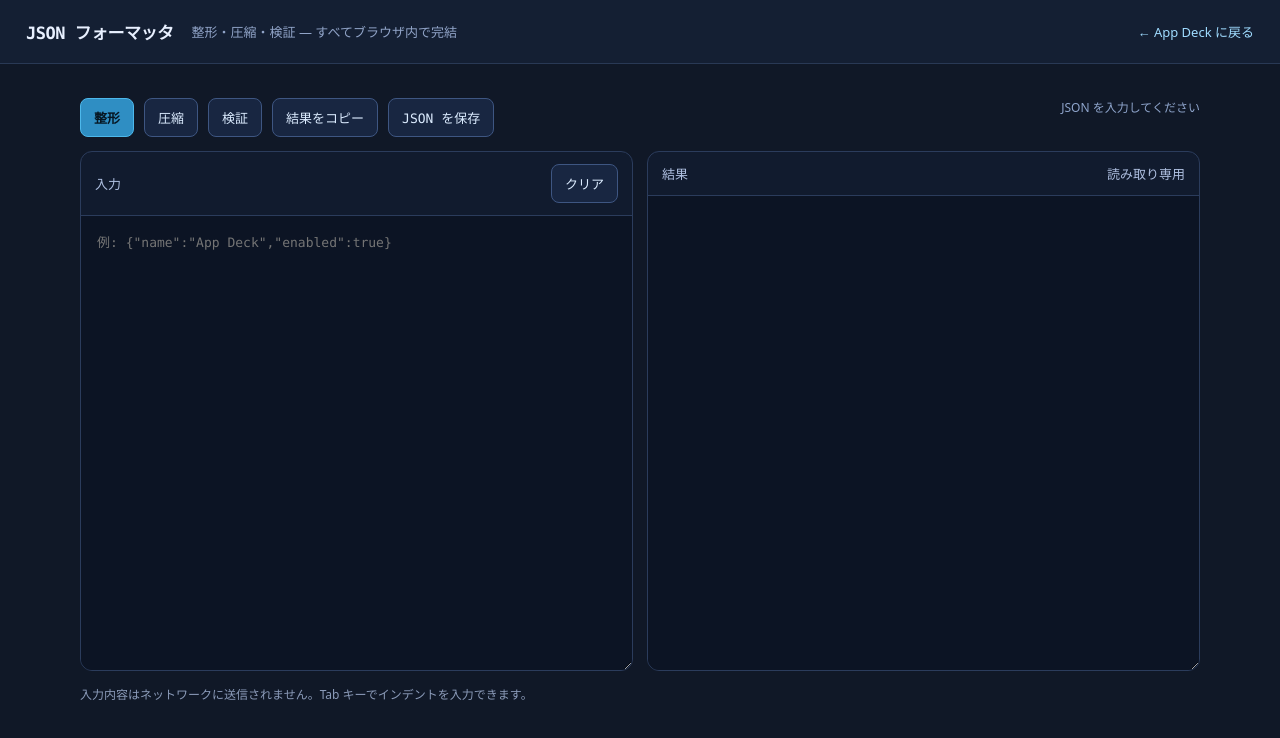
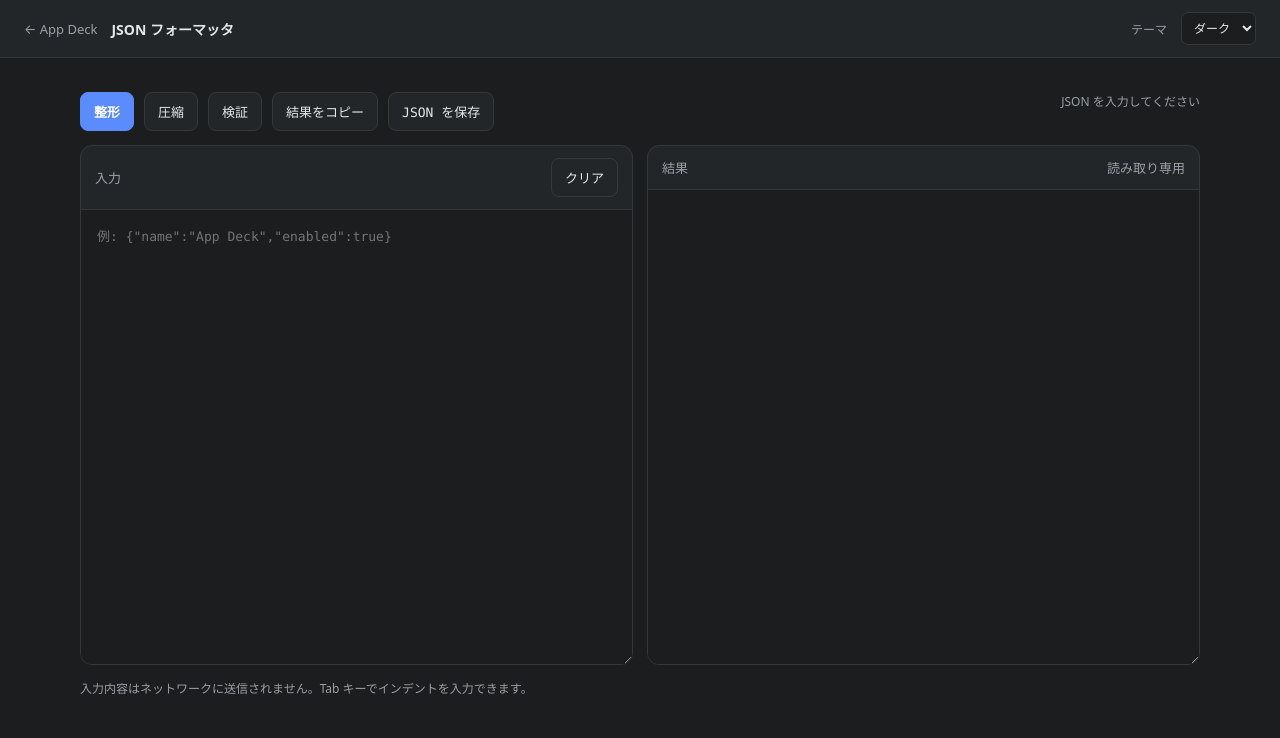
Before and after one commit to arms22/AppDeck, a website: page apps/json-formatter/index.html in a window 1280 px wide. Drawn offline with Linux system fonts and the light colour scheme.

Commit message:
up-to-date

```diff
--- a/apps/json-formatter/index.html
+++ b/apps/json-formatter/index.html
@@ -3,27 +3,24 @@
 <head>
   <meta charset="UTF-8" />
   <meta name="viewport" content="width=device-width, initial-scale=1.0" />
-  <meta name="theme-color" content="#101827" />
+  <meta name="theme-color" content="#1b1d1f" />
   <title>JSON フォーマッタ | App Deck</title>
   <style>
-    :root { color-scheme: dark; font-family: ui-monospace, SFMono-Regular, Consolas, "Yu Gothic UI", monospace; background: #101827; color: #e8f0ff; }
+    :root { color-scheme: dark; font-family: ui-monospace, SFMono-Regular, Consolas, "Yu Gothic UI", monospace; background: var(--app-bg); color: var(--app-text); }
     * { box-sizing: border-box; } body { margin: 0; min-height: 100vh; } button, textarea { font: inherit; }
-    header { min-height: 64px; display: flex; align-items: center; gap: 18px; padding: 0 26px; border-bottom: 1px solid #293955; background: #141f33; }
-    h1 { margin: 0; font-size: 17px; letter-spacing: -.03em; } .tagline { color: #91a4c8; font-family: system-ui, sans-serif; font-size: 13px; }
-    .back { margin-left: auto; color: #9fdbff; text-decoration: none; font-family: system-ui, sans-serif; font-size: 13px; }
     main { width: min(1120px, calc(100% - 32px)); margin: 34px auto; } .toolbar { display: flex; flex-wrap: wrap; gap: 10px; margin-bottom: 14px; }
-    button { border: 1px solid #3e5682; border-radius: 8px; padding: 9px 13px; color: #dcecff; background: #182641; cursor: pointer; font-size: 13px; }
-    button.primary { background: #2f8ec3; border-color: #4db8eb; color: #061622; font-weight: 700; } button:hover { filter: brightness(1.13); }
-    .workspace { display: grid; grid-template-columns: 1fr 1fr; gap: 14px; } .panel { min-height: 520px; display: flex; flex-direction: column; border: 1px solid #2b3c5c; border-radius: 12px; overflow: hidden; background: #111b2e; }
-    .panel-head { display: flex; align-items: center; justify-content: space-between; padding: 12px 14px; border-bottom: 1px solid #2b3c5c; color: #aebfe0; font-family: system-ui, sans-serif; font-size: 13px; }
-    textarea { width: 100%; min-height: 0; flex: 1; resize: vertical; padding: 16px; border: 0; outline: none; background: #0c1424; color: #e7f2ff; font-size: 13px; line-height: 1.65; tab-size: 2; }
-    #status { margin-left: auto; color: #8fa5cc; font-family: system-ui, sans-serif; font-size: 12px; } #status.error { color: #ff9f9f; } #status.ok { color: #8ee1ae; }
-    .hint { margin: 14px 0 0; color: #8b9bb9; font-family: system-ui, sans-serif; font-size: 12px; line-height: 1.6; }
+    button { border: 1px solid var(--app-line); border-radius: 8px; padding: 9px 13px; color: var(--app-text); background: var(--app-panel); cursor: pointer; font-size: 13px; }
+    button.primary { background: var(--app-accent); border-color: var(--app-accent); color: var(--app-accent-text); font-weight: 700; } button:hover { filter: brightness(1.13); }
+    .workspace { display: grid; grid-template-columns: 1fr 1fr; gap: 14px; } .panel { min-height: 520px; display: flex; flex-direction: column; border: 1px solid var(--app-line); border-radius: 12px; overflow: hidden; background: var(--app-panel); }
+    .panel-head { display: flex; align-items: center; justify-content: space-between; padding: 12px 14px; border-bottom: 1px solid var(--app-line); color: var(--app-muted); font-family: system-ui, sans-serif; font-size: 13px; }
+    textarea { width: 100%; min-height: 0; flex: 1; resize: vertical; padding: 16px; border: 0; outline: none; background: var(--app-bg); color: var(--app-text); font-size: 13px; line-height: 1.65; tab-size: 2; }
+    #status { margin-left: auto; color: var(--app-muted); font-family: system-ui, sans-serif; font-size: 12px; } #status.error { color: var(--app-danger); } #status.ok { color: #81c995; }
+    .hint { margin: 14px 0 0; color: var(--app-muted); font-family: system-ui, sans-serif; font-size: 12px; line-height: 1.6; }
     @media (max-width: 760px) { header { padding: 0 16px; gap: 10px; } .tagline { display: none; } main { width: min(100% - 24px, 1120px); margin: 20px auto; } .workspace { grid-template-columns: 1fr; } .panel { min-height: 320px; } }
-  </style>
+</style>
+  <link rel="stylesheet" href="../../assets/app-theme.css" />
 </head>
-<body data-app-id="json-formatter">
-  <header><h1>JSON フォーマッタ</h1><span class="tagline">整形・圧縮・検証 — すべてブラウザ内で完結</span><a class="back" href="../../index.html#/">← App Deck に戻る</a></header>
+<body data-app-id="json-formatter" data-app-title="JSON フォーマッタ">
   <main>
     <div class="toolbar">
       <button class="primary" id="format" type="button">整形</button>
@@ -53,5 +50,6 @@
       input.addEventListener('keydown', (event) => { if (event.key !== 'Tab') return; event.preventDefault(); const start = input.selectionStart; input.setRangeText('  ', start, input.selectionEnd, 'end'); });
     })();
   </script>
+  <script src="../../assets/theme.js"></script>
 </body>
 </html>
--- /dev/null
+++ b/assets/app-theme.css
@@ -0,0 +1,18 @@
+/* Shared visual system for every top-level App Deck application. */
+:root {
+  --app-bg: #1b1d1f; --app-panel: #232629; --app-panel-raised: #292d31;
+  --app-line: #34383c; --app-text: #e6e6e6; --app-muted: #9aa0a6;
+  --app-accent: #5b8cff; --app-accent-text: #ffffff; --app-danger: #f28b82;
+  --bg: var(--app-bg); --panel: var(--app-panel); --panel-2: var(--app-panel-raised);
+  --line: var(--app-line); --text: var(--app-text); --muted: var(--app-muted);
+  --accent: var(--app-accent); --danger: var(--app-danger);
+}
+:root[data-theme="light"] { color-scheme: light; --app-bg:#f6f7f9; --app-panel:#ffffff; --app-panel-raised:#eef1f5; --app-line:#d5dbe3; --app-text:#1d2633; --app-muted:#667384; --app-accent:#276de8; --app-accent-text:#ffffff; --app-danger:#c9362a; }
+* { box-sizing: border-box; }
+.app-topbar { position: sticky; top: 0; z-index: 20; width: 100%; min-height: 58px; display: flex; align-items: center; gap: 14px; padding: 10px 24px; border-bottom: 1px solid var(--app-line); background: var(--app-panel); color: var(--app-text); font-family: system-ui, -apple-system, BlinkMacSystemFont, "Segoe UI", "Yu Gothic UI", sans-serif; }
+.app-topbar__brand { color: var(--app-muted); text-decoration: none; font-size: 13px; }.app-topbar__title { font-size: 14px; font-weight: 700; }.app-topbar__spacer { flex: 1; }
+.app-topbar__label { color: var(--app-muted); font-size: 12px; }.app-topbar select { width: auto; flex: 0 0 auto; border: 1px solid var(--app-line); border-radius: 7px; padding: 6px 8px; background: var(--app-bg); color: var(--app-text); font: inherit; font-size: 12px; }
+@media (max-width: 560px) { .app-topbar { min-height: 52px; gap: 9px; padding: 8px 14px; }.app-topbar__brand { font-size: 0; }.app-topbar__brand::before { content: "←"; font-size: 16px; }.app-topbar__label { display: none; } }
+body[data-app-id="pdf-directory-search"] { display: block; padding: 0 16px 40px; }
+body[data-app-id="pdf-directory-search"] .app-topbar { width: calc(100% + 32px); margin: 0 -16px; }
+body[data-app-id="pdf-directory-search"] main { margin: 40px auto; }
--- /dev/null
+++ b/assets/theme.js
@@ -0,0 +1,19 @@
+(() => {
+  const storageKey = 'app-deck-theme';
+  const allowed = new Set(['dark', 'light']);
+  const root = document.documentElement;
+  let current = 'dark';
+  try { current = localStorage.getItem(storageKey) || current; } catch { /* private mode */ }
+  if (!allowed.has(current)) current = 'dark';
+  const apply = (theme) => { root.dataset.theme = theme === 'dark' ? '' : theme; try { localStorage.setItem(storageKey, theme); } catch { /* private mode */ } };
+  apply(current);
+  const title = document.body.dataset.appTitle || document.title.replace(' | App Deck', '');
+  const bar = document.createElement('nav');
+  bar.className = 'app-topbar';
+  bar.setAttribute('aria-label', 'アプリ操作');
+  bar.innerHTML = `<a class="app-topbar__brand" href="../../index.html#/">← App Deck</a><span class="app-topbar__title"></span><span class="app-topbar__spacer"></span><label class="app-topbar__label" for="app-theme">テーマ</label><select id="app-theme" aria-label="カラーテーマ"><option value="dark">ダーク</option><option value="light">ライト</option></select>`;
+  bar.querySelector('.app-topbar__title').textContent = title;
+  const select = bar.querySelector('#app-theme'); select.value = current;
+  select.addEventListener('change', () => apply(select.value));
+  document.body.prepend(bar);
+})();
```
Also changed, not shown: apps/image-resizer/index.html (+4 -8 lines), apps/pdf-directory-search/index.html (+4 -3 lines).
